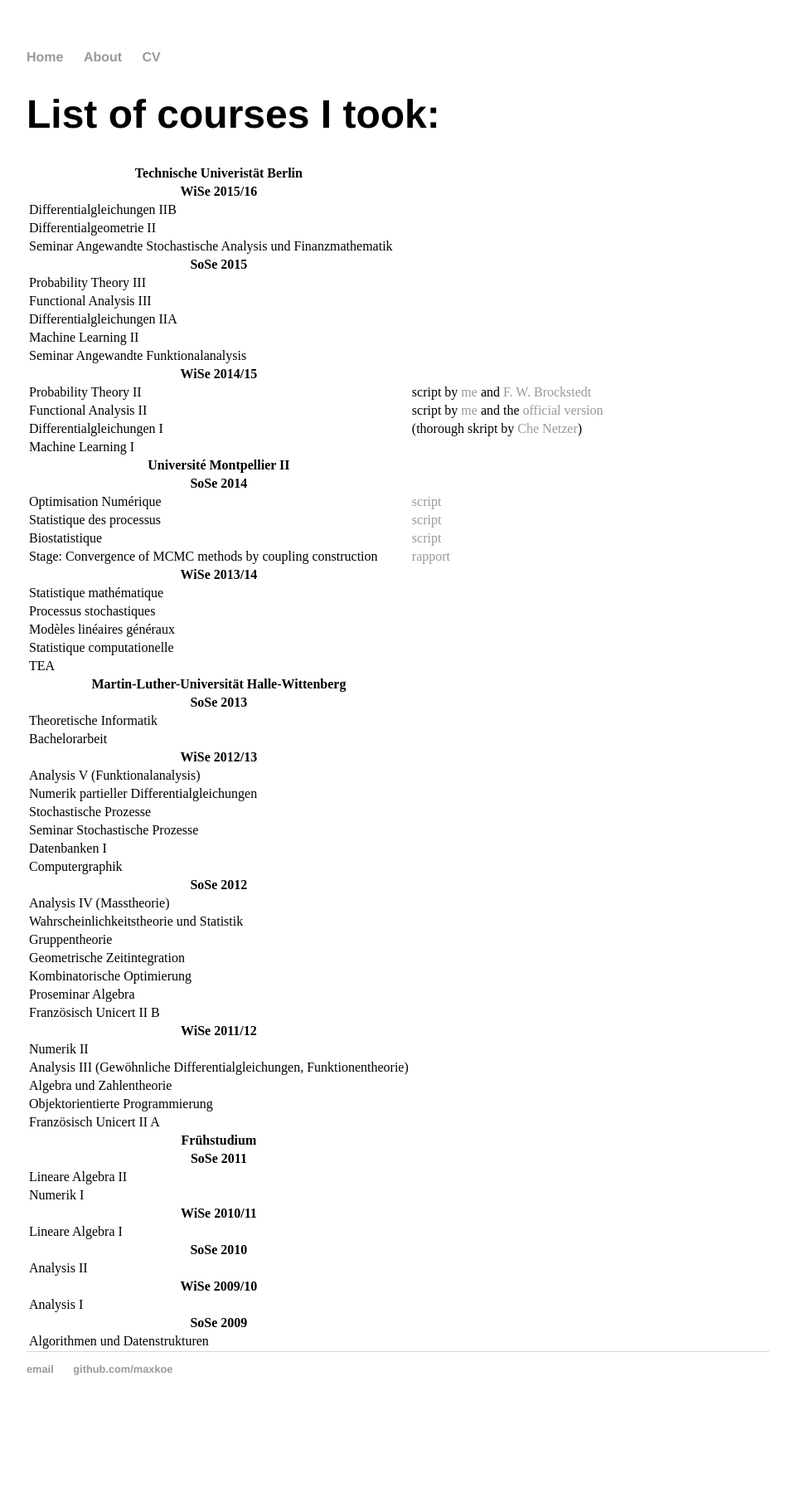
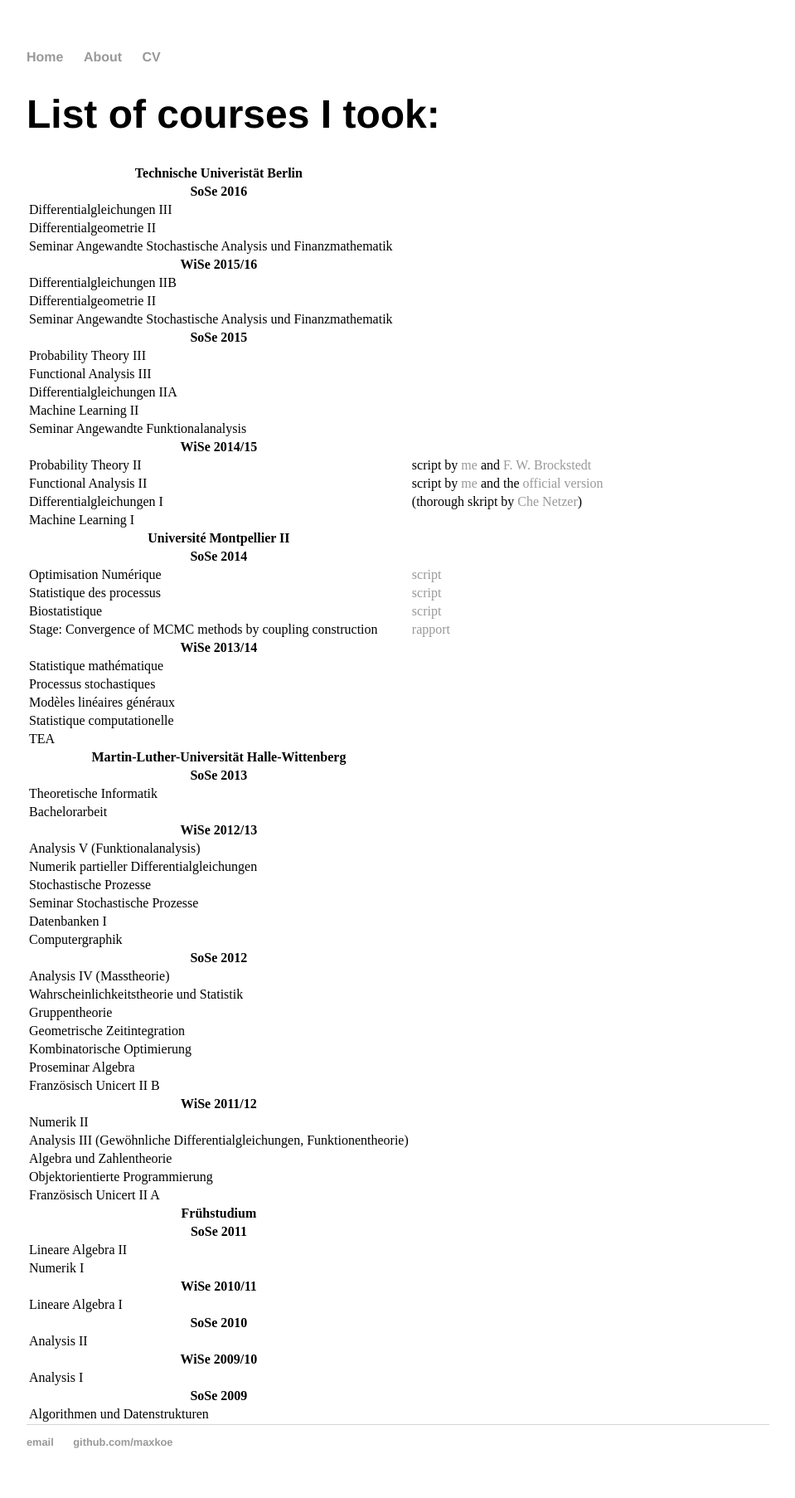
Before and after one commit to maxkoe/maxkoe.github.io, a Jekyll site: the page built from courses.html, in a window 1280 px wide. Shown: the whole page at 83% size, without its empty margins (160-1119 px from the left). Built offline with Jekyll 4.4.1, drawn with Linux system fonts in a browser that asks for light colours; before the commit the page ends 1718 px from its top, so only the background shows below that.

Commit message:
Structural Change

```diff
--- a/courses.html
+++ b/courses.html
@@ -13,7 +13,16 @@
         <tr> <td>Statistique des processus</td> </tr>
         <tr> <td>Biostatistique</td> </tr>
         <tr> <td>Stage: <td> </tr>-->
-
+       <tr> <th>SoSe 2016</th> </tr>
+        <tr>
+          <td>Differentialgleichungen III</td>
+        </tr>
+        <tr>
+          <td>Differentialgeometrie II</td>
+        </tr>
+        <tr>
+          <td>Seminar Angewandte Stochastische Analysis und Finanzmathematik</td>
+        </tr>
         <tr> <th>WiSe 2015/16</th> </tr>
         <tr>
           <td>Differentialgleichungen IIB</td>
```
Also changed, not shown: cv.md (+2 -0 lines), index.md (+1 -3 lines).
